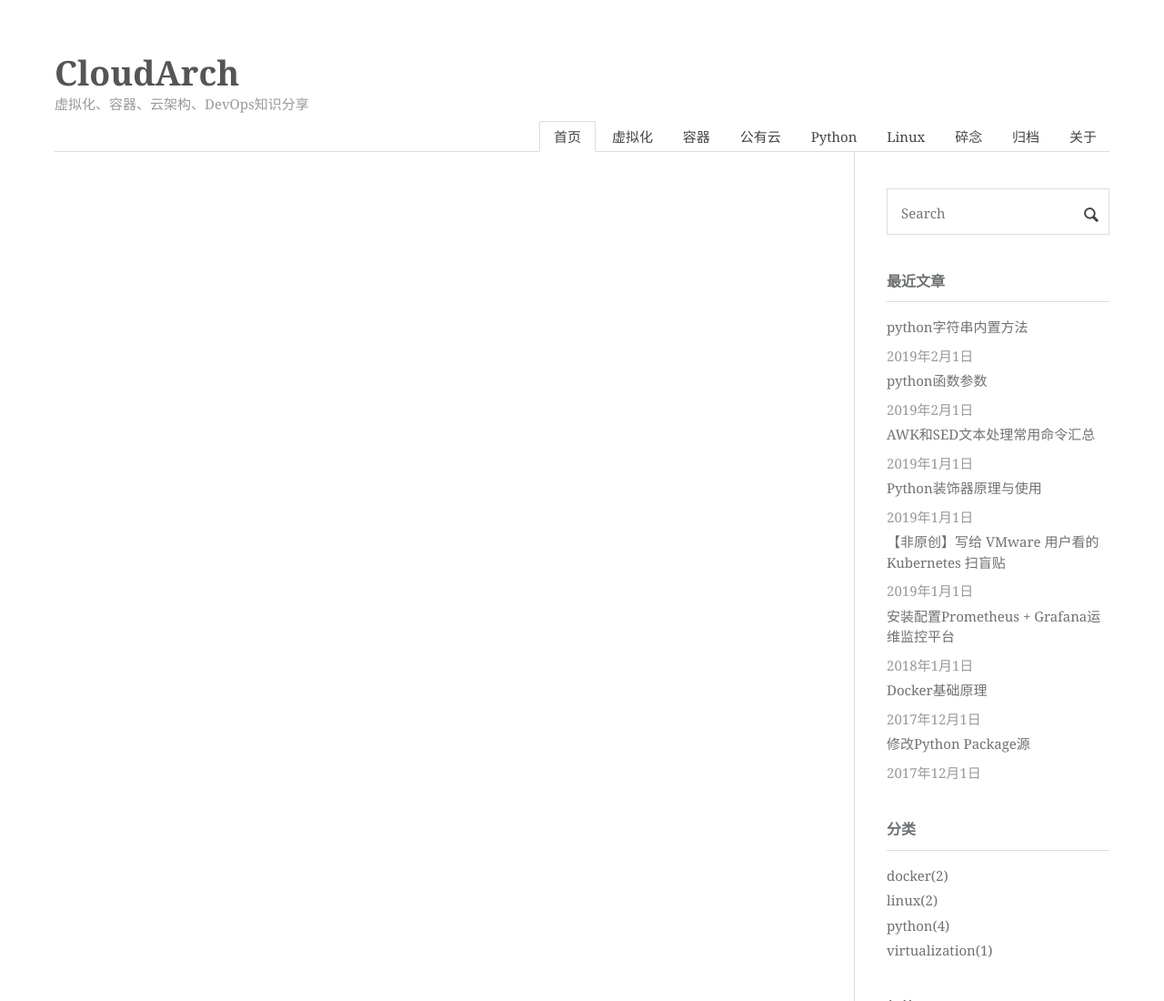
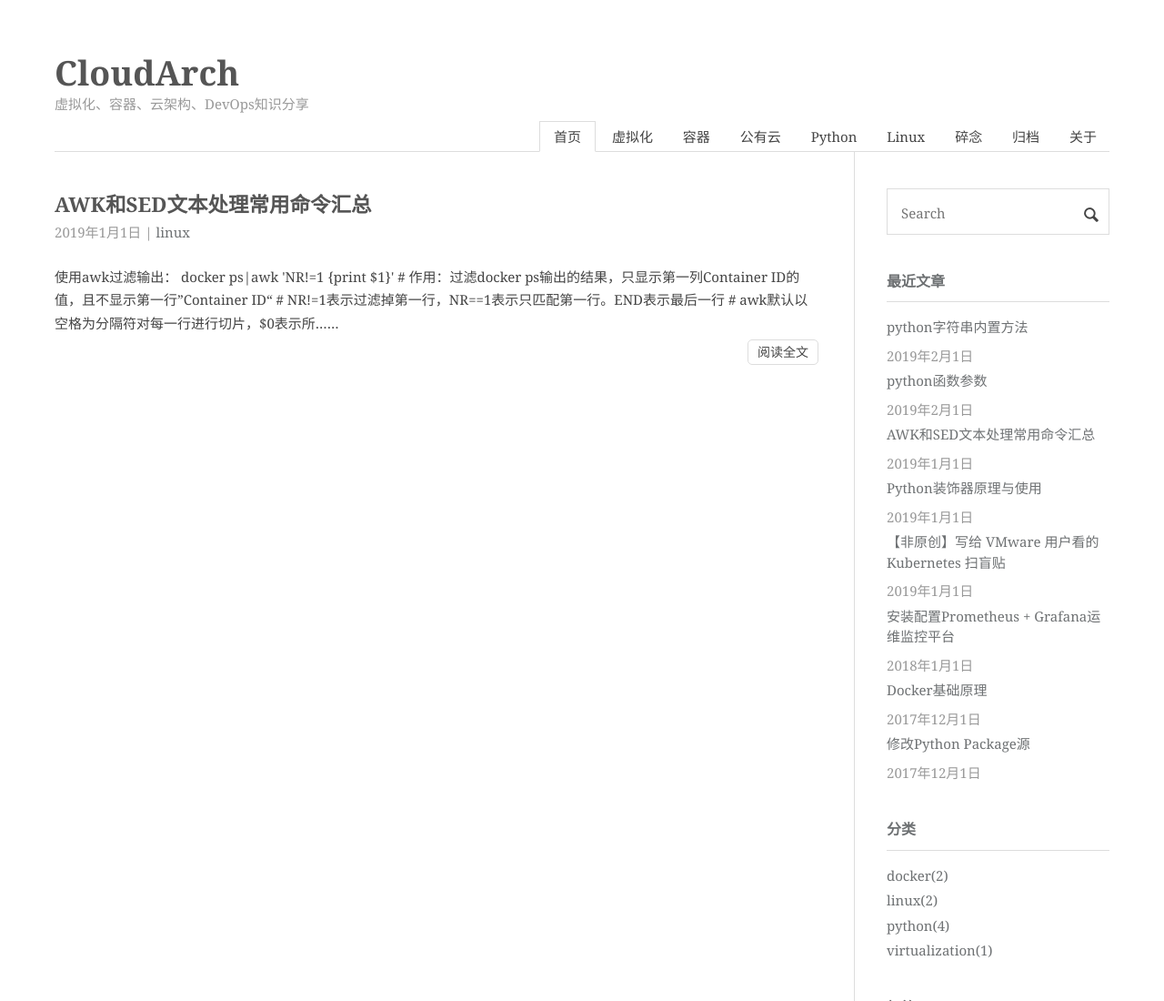
Before and after one commit to fortheddy/CloudArch, a plain HTML site: page index.html in a window 1280 px wide. Shown: the top 1100 px of the page at 91% size. Drawn offline with nearby package versions, Linux system fonts and the light colour scheme; some packages are replaced by stand-ins of ours; a script that the page names is missing.

Commit message:
upload articles

```diff
--- a/index.html
+++ b/index.html
@@ -77,6 +77,29 @@
 
             <div class="col-8" id="main">
                 <div class="res-cons">
+
+                        <article class="post">
+                            <header>
+                                <h1 class="post-title">
+                                    <a href="https://www.cloudarch.tech/posts/awk%E5%92%8Csed%E6%96%87%E6%9C%AC%E5%A4%84%E7%90%86%E5%B8%B8%E7%94%A8%E5%91%BD%E4%BB%A4%E6%B1%87%E6%80%BB/" title="AWK和SED文本处理常用命令汇总" >AWK和SED文本处理常用命令汇总</a>
+                                </h1>
+                            </header>
+                            <date class="post-meta meta-date">
+                                2019年1月1日
+                            </date>
+
+                            <div class="post-meta">
+                                <span>|</span>
+
+                                <span class="meta-category"><a href="https://www.cloudarch.tech/categories/linux">linux</a></span>
+
+                            </div>
+
+                            <div class="post-content">
+                                使用awk过滤输出： docker ps|awk 'NR!=1 {print $1}' # 作用：过滤docker ps输出的结果，只显示第一列Container ID的值，且不显示第一行”Container ID“ # NR!=1表示过滤掉第一行，NR==1表示只匹配第一行。END表示最后一行 # awk默认以空格为分隔符对每一行进行切片，$0表示所……
+                            </div>
+                            <p class="readmore"><a href="https://www.cloudarch.tech/posts/awk%E5%92%8Csed%E6%96%87%E6%9C%AC%E5%A4%84%E7%90%86%E5%B8%B8%E7%94%A8%E5%91%BD%E4%BB%A4%E6%B1%87%E6%80%BB/">阅读全文</a></p>
+                        </article>
 
 
 
```
Also changed, not shown: archives/index.html (+10 -0 lines), posts/awk和sed文本处理常用命令汇总/index.html (+1 -1 lines).
